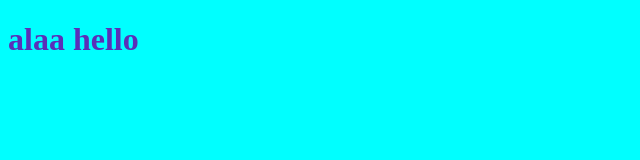
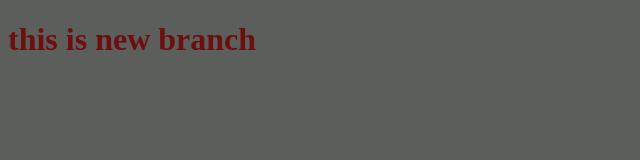
Before and after one commit to alaaMamd0uh/myproject, a plain HTML site: page index.html in a window 1280 px wide. Shown: the whole page, without its empty margins (0-640 px from the left). Drawn offline with Linux system fonts and the light colour scheme.

Commit message:
changing style

```diff
--- a/index.html
+++ b/index.html
@@ -9,7 +9,7 @@
 </head>
 <body>
   <h1>
-    alaa hello
+    this is new branch
   </h1>
 
   <script src="app.js"></script>
--- a/style.css
+++ b/style.css
@@ -1,2 +1,2 @@
-h1{color: rgb(90, 47, 184);}
-body{background-color: aqua;}
+h1{color: rgb(110, 15, 15);}
+body{background-color: rgb(92, 94, 92);}
```
